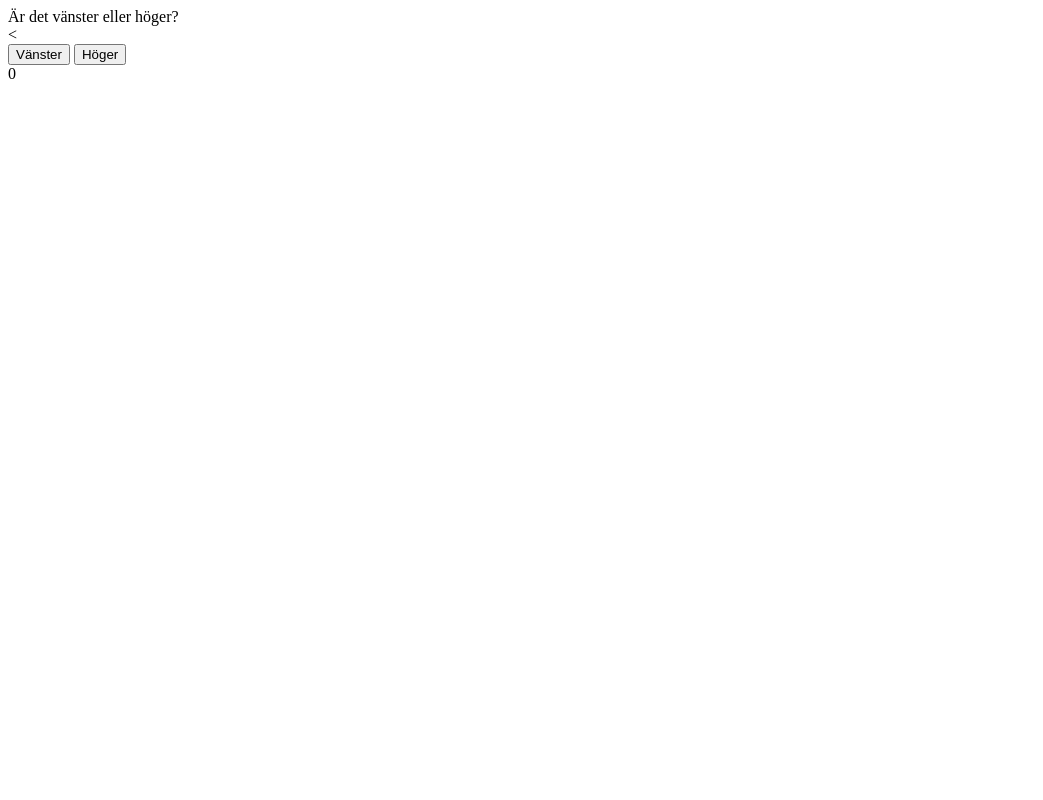
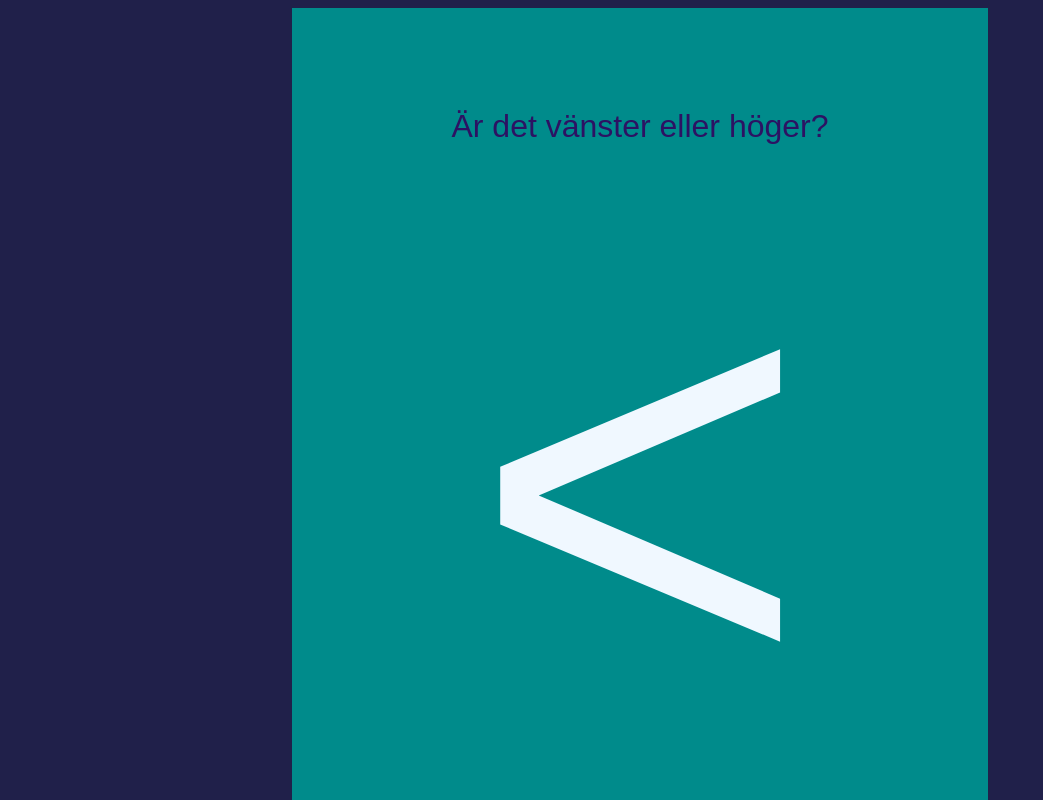
Before and after one commit to totalorder/andrahoger, a plain HTML site: page index.html in a window 1280 px wide. Shown: the top 800 px of the page, without its empty margins (0-1043 px from the left). Drawn offline with Linux system fonts and the light colour scheme.

Commit message:
CSS and stuff

```diff
--- a/index.html
+++ b/index.html
@@ -3,8 +3,10 @@
     <head>
         <meta charset="UTF-8">
         <title>Andra Höger</title>
+        <link rel="stylesheet" type="text/css" href="main.css">
     </head>
     <body>
+        <div id="allt">
             <div>Är det vänster eller höger?</div>
             <div id="text"></div>
             <div>
@@ -14,5 +16,6 @@
             <div id="svar"> </div>
             <div id="poang">0</div>
             <script type="application/javascript" src="main.js"></script>
+        </div>
     </body>
 </html>
--- /dev/null
+++ b/main.css
@@ -0,0 +1,39 @@
+body {
+    background-color: #20204A;
+    color: #2c1263;
+    font-size: 2em;
+    font-family: Arial;
+}
+
+#text {
+    font-size: 18em;
+    color: aliceblue;
+}
+
+button {
+    color: blueviolet;
+    background-color: #a7f1f1;
+    border-style: none;
+    width: 22%;
+    padding: 24px;
+    margin: 0 12px;
+    font-size: 0.75em;
+}
+
+#allt {
+    background-color: darkcyan;
+    width: 55%;
+    margin: auto;
+    text-align: center;
+    padding: 100px 0;
+}
+
+div {
+    margin-bottom: 10px;
+}
+
+/*
+8bitar = 1byte
+1   1  1  1  1 1 1 1
+128 64 32 16 8 4 2 1 = 255
+*/
--- a/main.js
+++ b/main.js
@@ -14,7 +14,6 @@ var main = function() {
 
     var gissa = function () {
         var slump = Math.random();
-        console.log(slump)
 
         if (slump < 0.5) {
             text.innerText = "<"
```
Also changed, not shown: excel.js (added, +16 -0 lines). Lines whose indentation alone changed are shown as unchanged.
